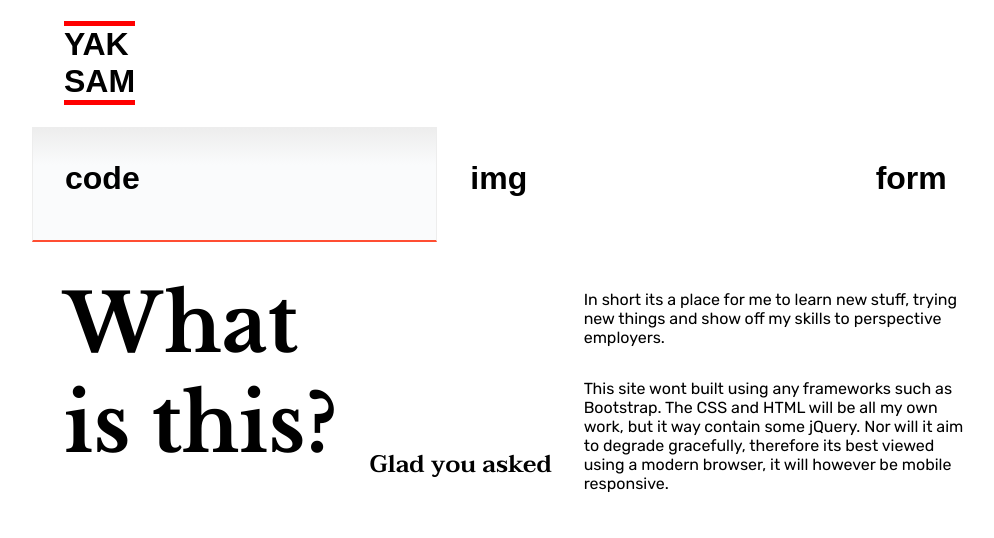
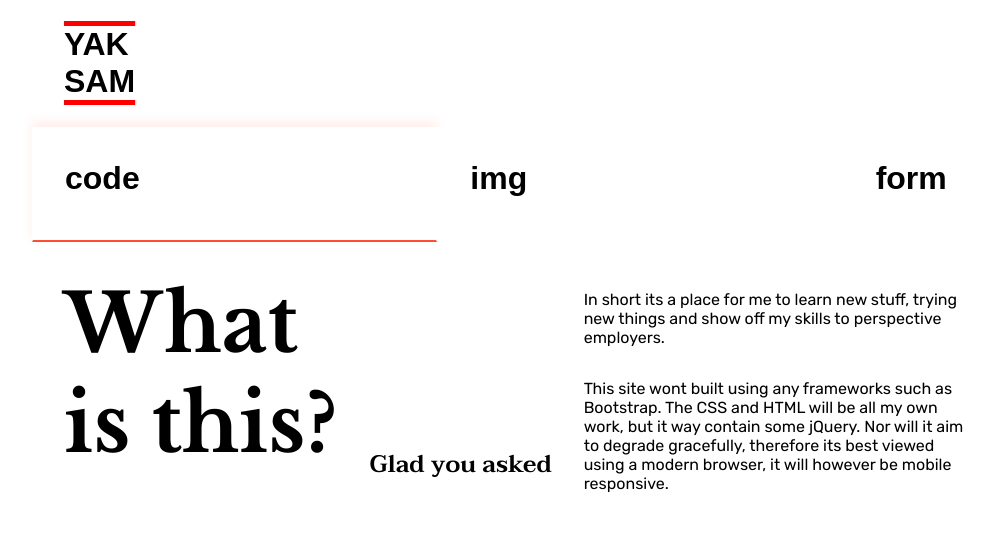
Before and after one commit to yakSam/YakSam, a plain HTML site: page index.html in a window 1280 px wide. In both pictures the pointer is over the item "code". Shown: the top 538 px of the page, without its empty margins (0-994 px from the left). Drawn offline with nearby package versions, Linux system fonts and the light colour scheme; a web font is replaced by a local one.

Commit message:
Update styles.css

```diff
--- a/stylesheets/styles.css
+++ b/stylesheets/styles.css
@@ -68,14 +68,10 @@ nav li a {
 }
 
 nav li:hover {
-	/*opacity: 1;*/
 	transition: all 2s ease;
 	border-bottom: 2px solid #FF4E32;
-	border-top: 1px solid #ededed;
-	border-left: 1px solid #ededed;
-	border-right: 1px solid #ededed;
-	background: #ededed; /* Old browsers */
-	background: linear-gradient(to bottom, #ededed 0%,#fafbfc 33%); /* W3C, IE10+, FF16+, Chrome26+, Opera12+, Safari7+ */
+	box-shadow: 0 -5px 10px rgb(255, 78, 50, 0.1);
+	background: #ffffff; /* Old browsers */
 	}
 
 @media screen and (min-width: 760px) {
```
